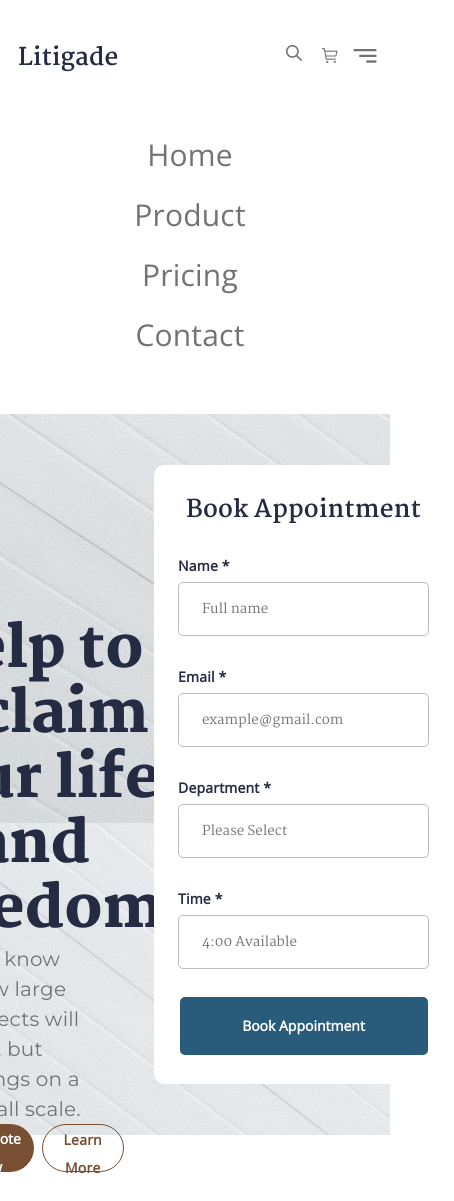
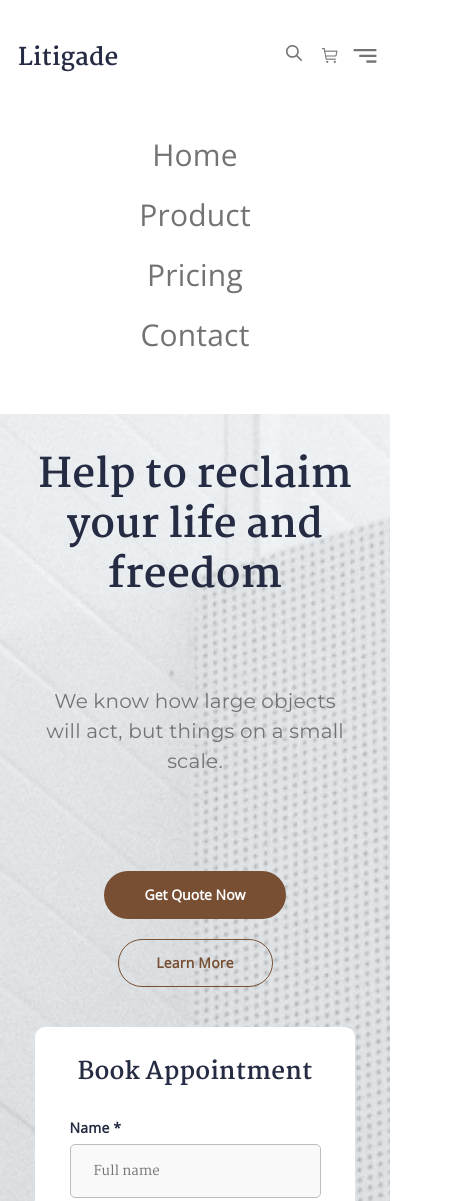
Before and after one commit to i0ji/sm_litigade, a website built with webpack: page src/index.html in a window 390 px wide. Shown: the top 1201 px of the page, 454 px wide, since content can reach past the window. Built offline with nearby package versions, Linux system fonts and the light colour scheme; files whose address does not match are found by name.

Commit message:
header-navbar done w/adaptive

```diff
--- a/src/index.html
+++ b/src/index.html
@@ -60,7 +60,7 @@
 
                 <h1 class="common-title-l">Help to reclaim your life and freedom</h1>
 
-                <p>We know how large objects will act, but things on a
+                <p class="span-title">We know how large objects will act, but things on a
                     small scale.</p>
 
                 <div class="header__buttons-block">
--- a/src/styles/_header.scss
+++ b/src/styles/_header.scss
@@ -25,7 +25,6 @@ header {
       &-ul {
         display: flex;
         justify-content: right;
-        padding-right: 10px;
         width: 40%;
         min-width: 392px;
 
@@ -72,7 +71,7 @@ header {
         width: 49%;
         height: 43%;
 
-        p {
+        .span-title {
           font-family: Montserrat, sans-serif;
           font-style: normal;
           font-weight: 500;
@@ -154,6 +153,7 @@ header {
               border-radius: 5px;
               outline: none;
               border: 1px solid #BDBDBD;
+              background-color: #F9F9F9;
             }
 
             button {
@@ -213,6 +213,12 @@ header {
 @media (max-width: 800px) {
   header {
     .content {
+      background-position: top center;
+      background-size: cover;
+      background-repeat: no-repeat;
+
+
+
       .header__navbar-buttons {
         justify-content: center;
         min-width: 113px;
@@ -283,3 +289,61 @@ header {
     }
   }
 }
+
+@media (max-width: 680px) {
+  header {
+    .content {
+      .header__booking-block {
+        width: auto;
+        margin: 0 auto ;
+        height: 1269px;
+        display: flex;
+        flex-direction: column;
+        align-items: center;
+
+        .header__info-block {
+          width: 100%;
+          margin-bottom: 30px;
+
+          .common-title-l {
+            max-width: 320px;
+            font-weight: 700;
+            font-size: 40px;
+            line-height: 50px;
+            text-align: center;
+            letter-spacing: 0.2px;
+          }
+
+          .span-title {
+            text-align: center;
+            width: 78%;
+          }
+
+          .header__buttons-block {
+            flex-direction: column;
+            justify-content: space-between;
+            align-items: center;
+
+            button {
+              margin: 10px;
+            }
+          }
+
+        }
+
+        .header__booking-form {
+          width: 320px;
+          align-items: center;
+
+          .booking-form__input-block {
+            label {
+              input {
+                width: 245px;
+              }
+            }
+          }
+        }
+      }
+    }
+  }
+}
```
Also changed, not shown: src/styles/main.css, 1 other file.
